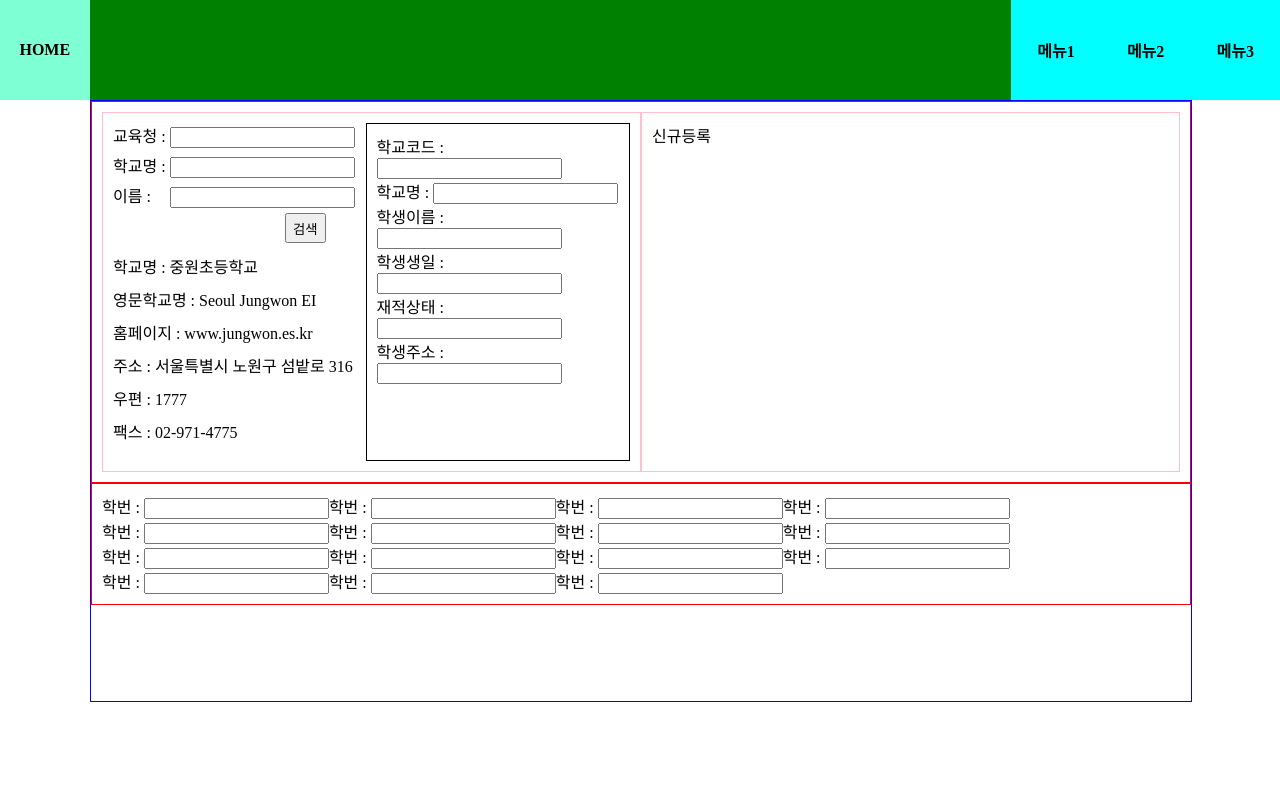
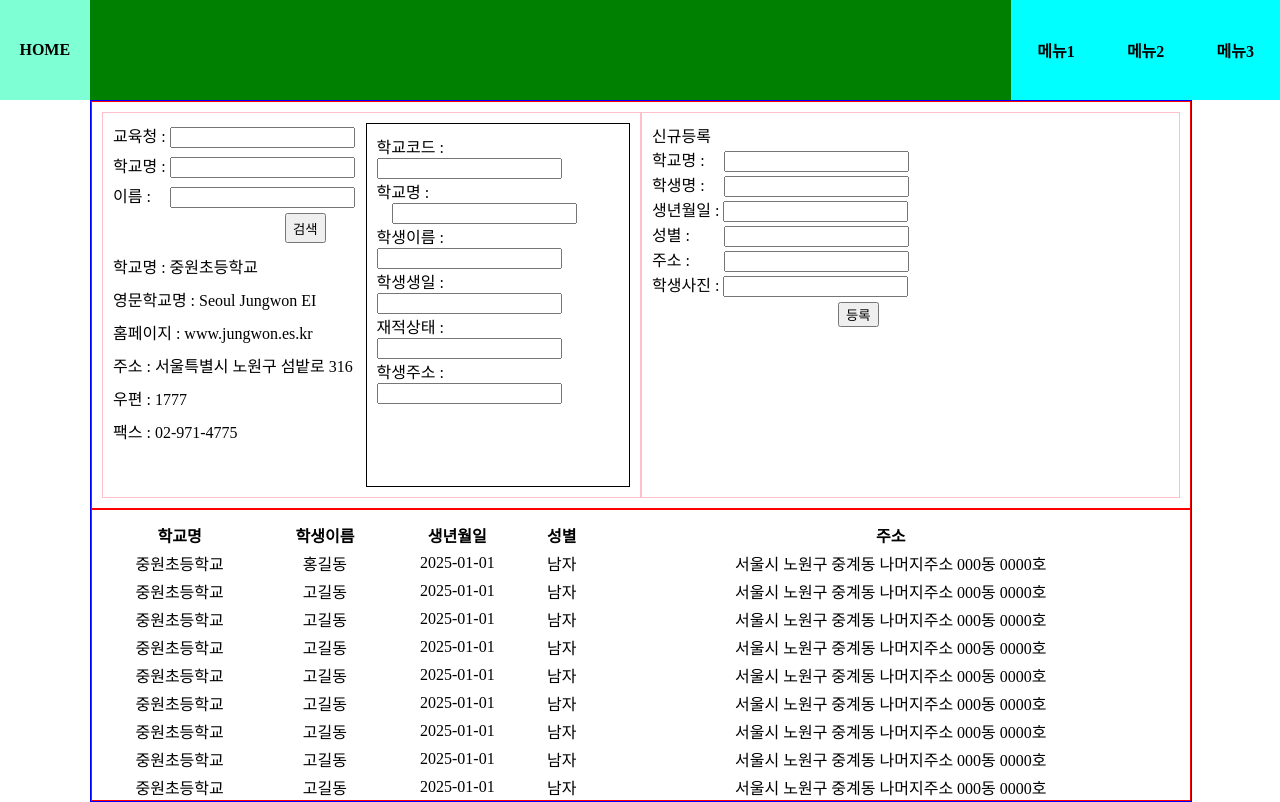
Before and after one commit to Gominbong2/card, a React (Create React App) app in the folder front/: page / in a window 1280 px wide. Built offline with nearby package versions, Linux system fonts and the light colour scheme; no server answers.

Commit message:
2025-06-04 ui

```diff
--- a/front/src/components/list/List.tsx
+++ b/front/src/components/list/List.tsx
@@ -47,9 +47,6 @@ function Home() {
     getSchoolData();
   }, []); // 컴포넌트 마운트 시 한 번만 실행
 
-  // HTML 요소는 지워달라고 하셨지만, 최소한의 정보는 화면에 표시하는 것이
-  // 디버깅 및 사용자 경험에 도움이 되므로 간단하게 구성했습니다.
-  // 원하시면 return 내부의 JSX를 모두 제거하고 빈 div만 남겨도 됩니다.
   return (
     <>
       <div className="list-container">
@@ -101,54 +98,141 @@ function Home() {
             </div>
             <div className="top-container-right">
               <div>신규등록</div>
+              <div>
+                학교명 : <input type="text" />
+              </div>
+              <div>
+                학생명 : <input type="text" />
+              </div>
+              <div>
+                생년월일 : <input type="text" />
+              </div>
+              <div>
+                성별 : <input type="text" />
+              </div>
+              <div>
+                주소 : <input type="text" />
+              </div>
+              <div>
+                학생사진 : <input type="text" />
+              </div>
+              <div>
+                <button>등록</button>
+              </div>
             </div>
           </div>
           <div className="bottom-container-wrap">
-            <div>
-              학번 : <input type="text" />
-            </div>
-            <div>
-              학번 : <input type="text" />
-            </div>
-            <div>
-              학번 : <input type="text" />
-            </div>
-            <div>
-              학번 : <input type="text" />
-            </div>
-            <div>
-              학번 : <input type="text" />
-            </div>
-            <div>
-              학번 : <input type="text" />
-            </div>
-            <div>
-              학번 : <input type="text" />
-            </div>
-            <div>
-              학번 : <input type="text" />
-            </div>
-            <div>
-              학번 : <input type="text" />
-            </div>
-            <div>
-              학번 : <input type="text" />
-            </div>
-            <div>
-              학번 : <input type="text" />
-            </div>
-            <div>
-              학번 : <input type="text" />
-            </div>
-            <div>
-              학번 : <input type="text" />
-            </div>
-            <div>
-              학번 : <input type="text" />
-            </div>
-            <div>
-              학번 : <input type="text" />
-            </div>
+            <table className="school-table">
+              <thead>
+                <tr>
+                  <th>학교명</th>
+                  <th>학생이름</th>
+                  <th>생년월일</th>
+                  <th>성별</th>
+                  <th>주소</th>
+                </tr>
+              </thead>
+              <tbody>
+                <tr>
+                  <td>중원초등학교</td>
+                  <td>홍길동</td>
+                  <td>2025-01-01</td>
+                  <td>남자</td>
+                  <td>서울시 노원구 중계동 나머지주소 000동 0000호 </td>
+                </tr>
+                <tr>
+                  <td>중원초등학교</td>
+                  <td>고길동</td>
+                  <td>2025-01-01</td>
+                  <td>남자</td>
+                  <td>서울시 노원구 중계동 나머지주소 000동 0000호 </td>
+                </tr>
+                <tr>
+                  <td>중원초등학교</td>
+                  <td>고길동</td>
+                  <td>2025-01-01</td>
+                  <td>남자</td>
+                  <td>서울시 노원구 중계동 나머지주소 000동 0000호 </td>
+                </tr>
+                <tr>
+                  <td>중원초등학교</td>
+                  <td>고길동</td>
+                  <td>2025-01-01</td>
+                  <td>남자</td>
+                  <td>서울시 노원구 중계동 나머지주소 000동 0000호 </td>
+                </tr>
+                <tr>
+                  <td>중원초등학교</td>
+                  <td>고길동</td>
+                  <td>2025-01-01</td>
+                  <td>남자</td>
+                  <td>서울시 노원구 중계동 나머지주소 000동 0000호 </td>
+                </tr>
+                <tr>
+                  <td>중원초등학교</td>
+                  <td>고길동</td>
+                  <td>2025-01-01</td>
+                  <td>남자</td>
+                  <td>서울시 노원구 중계동 나머지주소 000동 0000호 </td>
+                </tr>
+                <tr>
+                  <td>중원초등학교</td>
+                  <td>고길동</td>
+                  <td>2025-01-01</td>
+                  <td>남자</td>
+                  <td>서울시 노원구 중계동 나머지주소 000동 0000호 </td>
+                </tr>
+                <tr>
+                  <td>중원초등학교</td>
+                  <td>고길동</td>
+                  <td>2025-01-01</td>
+                  <td>남자</td>
+                  <td>서울시 노원구 중계동 나머지주소 000동 0000호 </td>
+                </tr>
+                <tr>
+                  <td>중원초등학교</td>
+                  <td>고길동</td>
+                  <td>2025-01-01</td>
+                  <td>남자</td>
+                  <td>서울시 노원구 중계동 나머지주소 000동 0000호 </td>
+                </tr>
+                <tr>
+                  <td>중원초등학교</td>
+                  <td>고길동</td>
+                  <td>2025-01-01</td>
+                  <td>남자</td>
+                  <td>서울시 노원구 중계동 나머지주소 000동 0000호 </td>
+                </tr>
+                <tr>
+                  <td>중원초등학교</td>
+                  <td>고길동</td>
+                  <td>2025-01-01</td>
+                  <td>남자</td>
+                  <td>서울시 노원구 중계동 나머지주소 000동 0000호 </td>
+                </tr>
+                <tr>
+                  <td>중원초등학교</td>
+                  <td>고길동</td>
+                  <td>2025-01-01</td>
+                  <td>남자</td>
+                  <td>서울시 노원구 중계동 나머지주소 000동 0000호 </td>
+                </tr>
+                <tr>
+                  <td>중원초등학교</td>
+                  <td>고길동</td>
+                  <td>2025-01-01</td>
+                  <td>남자</td>
+                  <td>서울시 노원구 중계동 나머지주소 000동 0000호 </td>
+                </tr>
+                <tr>
+                  <td>중원초등학교</td>
+                  <td>고길동</td>
+                  <td>2025-01-01</td>
+                  <td>남자</td>
+                  <td>서울시 노원구 중계동 나머지주소 000동 0000호 </td>
+                </tr>
+              </tbody>
+            </table>
           </div>
         </div>
       </div>
--- a/front/src/styles/list.scss
+++ b/front/src/styles/list.scss
@@ -8,7 +8,7 @@
   display: flex;
   flex-direction: column;
   border: 1px blue solid;
-  height: 600px;
+  height: 700px;
   margin-left: 50px;
   margin-right: 50px;
   min-width: 1100px;
@@ -53,20 +53,56 @@
         border: 1px solid black;
         margin-left: 10px;
         width: 50%;
+
+        > div:nth-child(2) > input {
+          margin-left: 15px;
+        }
       }
     }
     .top-container-right {
       display: flex;
+      flex-direction: column;
       width: 50%;
       border: 1px pink solid;
       padding: 10px;
+      > div:nth-child(2) > input {
+        margin-left: 15px;
+      }
+      > div:nth-child(3) > input {
+        margin-left: 15px;
+      }
+      > div:nth-child(5) > input {
+        margin-left: 30px;
+      }
+      > div:nth-child(6) > input {
+        margin-left: 30px;
+      }
+
+      > div:nth-child(8) > button {
+        margin-left: 186px;
+        margin-top: 5px;
+      }
     }
   }
 
   .bottom-container-wrap {
     display: flex;
     flex-wrap: wrap;
+    max-height: 40%;
     border: 1px red solid;
-    padding: 10px;
+    padding-top: 10px;
+    overflow: auto;
+    .school-table {
+      flex-grow: 1; /* 남은 공간을 모두 차지하도록 확장 */
+      flex-shrink: 1; /* 공간 부족 시 줄어들 수 있도록 허용 */
+      flex-basis: 0; /* flex-grow와 함께 사용 시 유동적인 크기 설정 */
+      text-align: center;
+      min-width: 0; /* ✨ 매우 중요: Flex item의 최소 너비를 0으로 설정하여 테이블이 강제로 확장되는 것을 방지합니다.
+                      이것 없이는 테이블이 컨테이너 밖으로 튀어나갈 수 있습니다. */
+    }
+    .school-table > tbody > tr:hover {
+      color: aqua;
+      cursor: pointer;
+    }
   }
 }
```
Also changed, not shown: front/src/pages/login/Login.tsx (added, +14 -0 lines).
